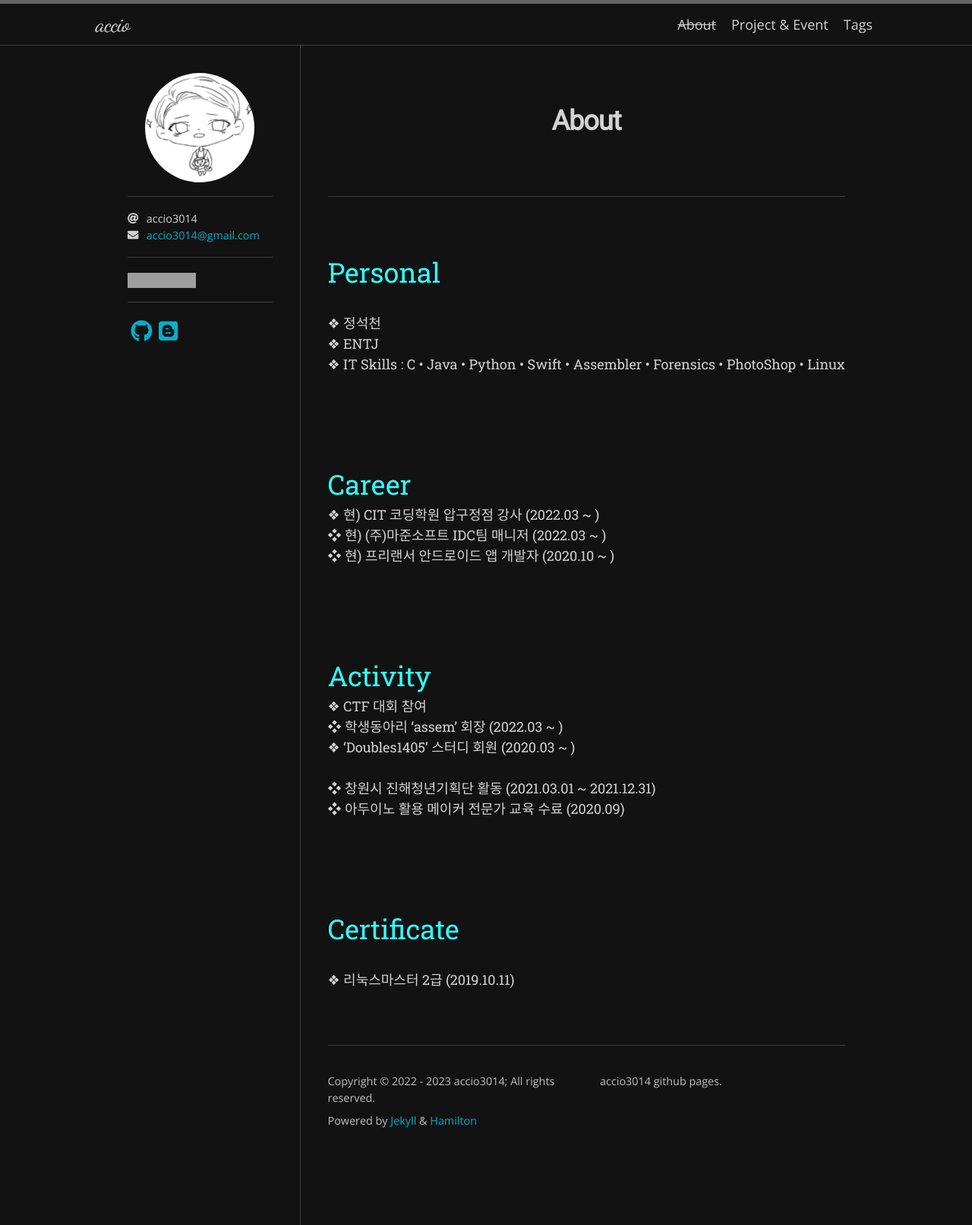
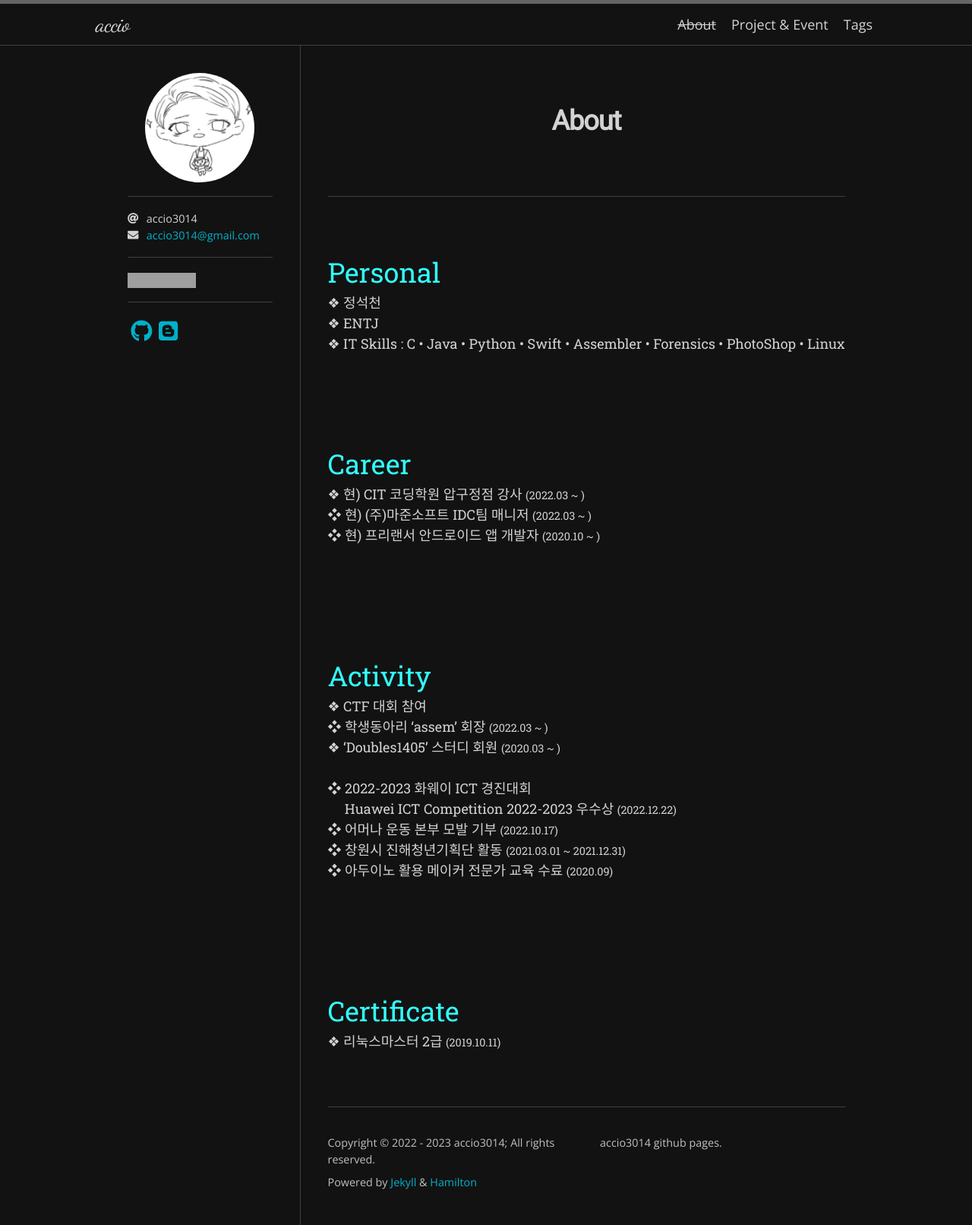
Before and after one commit to accio3014/accio3014.github.io, a Jekyll site: the page built from about.md, in a window 1280 px wide. Shown: the whole page at 76% size. Built offline with Jekyll 4.4.1, drawn with Linux system fonts in a browser that asks for light colours; nearby versions of some CDN libraries; some web fonts are replaced; grey boxes are pictures that could not be loaded.

Commit message:
Update about

```diff
--- a/about.md
+++ b/about.md
@@ -14,25 +14,28 @@ permalink: /about/
 
 <span style="font-size:2em; color:#33FFFF;">Career</span>
 <br>
-❖  현) CIT 코딩학원 압구정점 강사 (2022.03 ~ )
-❖  현) (주)마준소프트 IDC팀 매니저 (2022.03 ~ )
-❖  현) 프리랜서 안드로이드 앱 개발자 (2020.10 ~ )
+❖  현) CIT 코딩학원 압구정점 강사 <span style="font-size:0.8em;">(2022.03 ~ )</span><br />
+❖  현) (주)마준소프트 IDC팀 매니저 <span style="font-size:0.8em;">(2022.03 ~ )</span><br />
+❖  현) 프리랜서 안드로이드 앱 개발자 <span style="font-size:0.8em;">(2020.10 ~ )</span><br />
 <br>
 <br>
 <br>
 
 <span style="font-size:2em; color:#33FFFF;">Activity</span>
 <br>
-❖  CTF 대회 참여
-❖  학생동아리 'assem' 회장 (2022.03 ~ )
-❖  'Doubles1405' 스터디 회원 (2020.03 ~ )
-<br>
-❖  창원시 진해청년기획단 활동 (2021.03.01 ~ 2021.12.31)
-❖  아두이노 활용 메이커 전문가 교육 수료 (2020.09)
+❖  CTF 대회 참여 <br />
+❖  학생동아리 ‘assem’ 회장 <span style="font-size:0.8em;">(2022.03 ~ )</span>    <br />
+❖  ‘Doubles1405’ 스터디 회원 <span style="font-size:0.8em;">(2020.03 ~ )</span>    <br />
+<br />
+❖  2022-2023 화웨이 ICT 경진대회    <br />
+&nbsp;&nbsp;&nbsp;&nbsp;&nbsp;Huawei ICT Competition 2022-2023 우수상 <span style="font-size:0.8em;">(2022.12.22)</span>     <br />
+❖  어머나 운동 본부 모발 기부 <span style="font-size:0.8em;">(2022.10.17)</span>     <br />
+❖  창원시 진해청년기획단 활동 <span style="font-size:0.8em;">(2021.03.01 ~ 2021.12.31)</span>     <br />
+❖  아두이노 활용 메이커 전문가 교육 수료 <span style="font-size:0.8em;">(2020.09)</span>        <br />
 <br>
 <br>
 <br>
 
 <span style="font-size:2em; color:#33FFFF;">Certificate</span>
 <br>
-❖  리눅스마스터 2급 (2019.10.11)
+❖  리눅스마스터 2급 <span style="font-size:0.8em;">(2019.10.11)</span>
```
